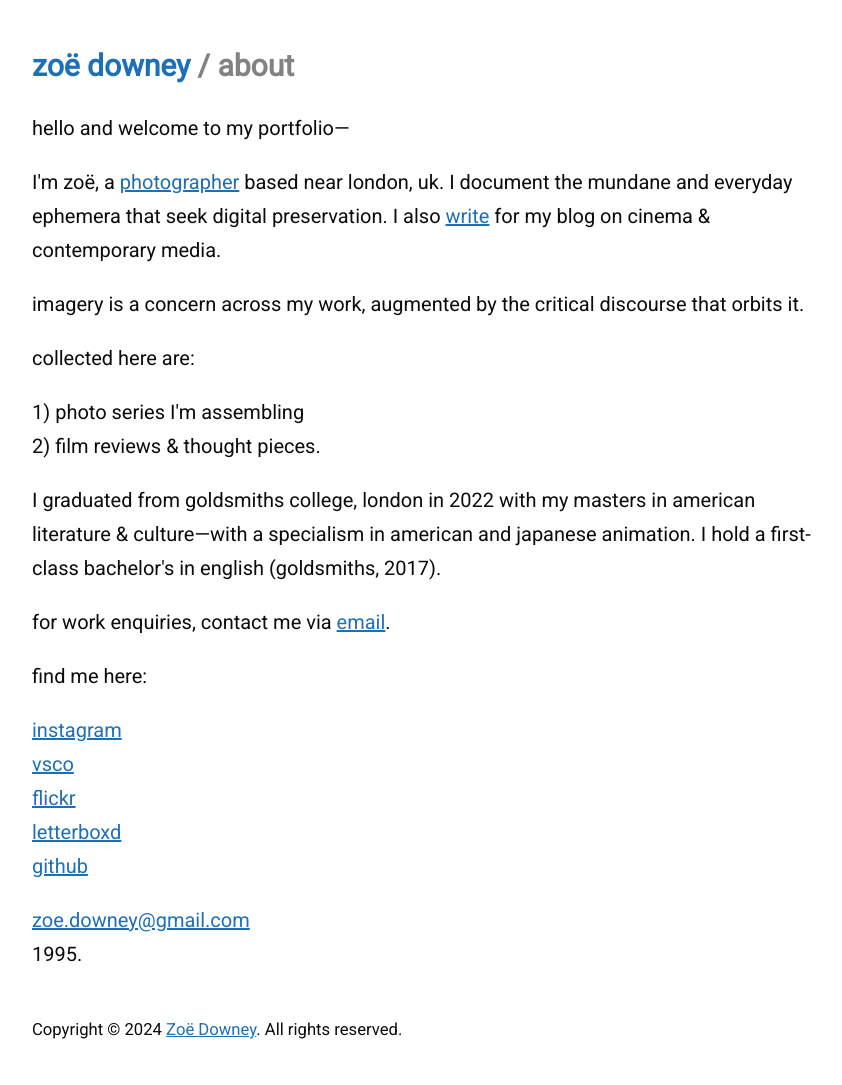
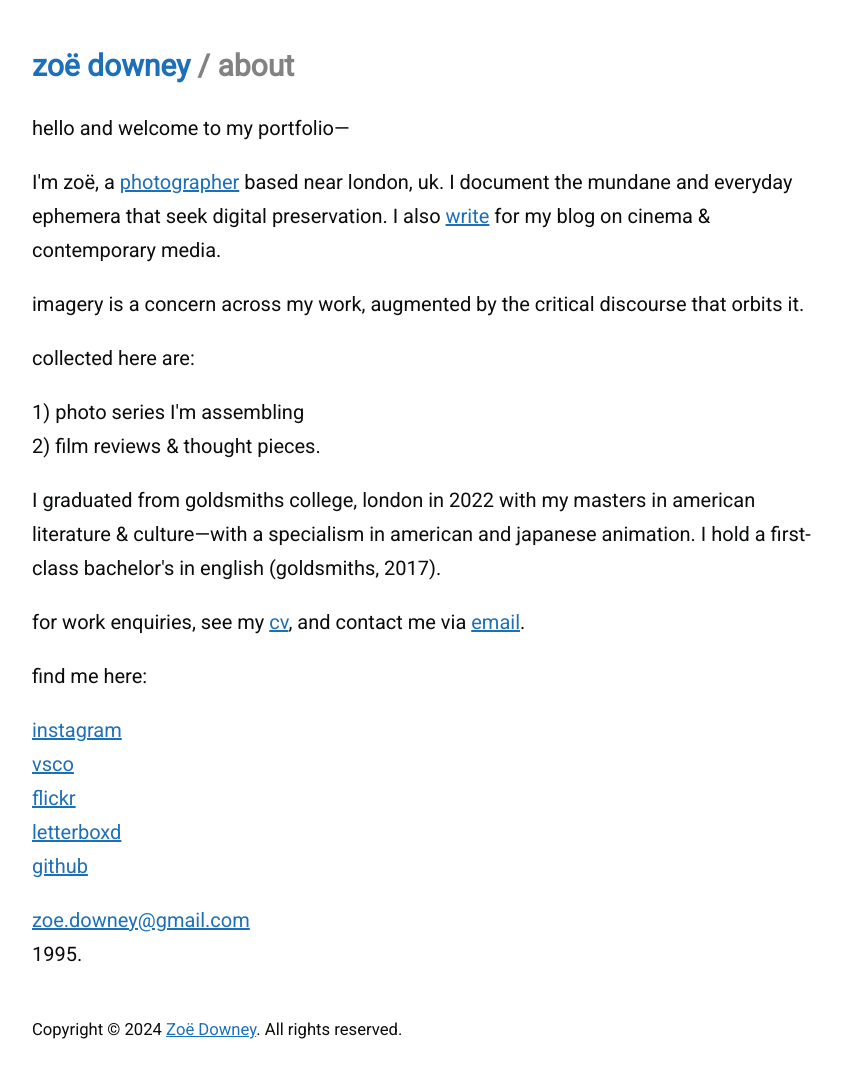
Before and after one commit to zoeurl/zoedowney.github.io, a Jekyll site: the page built from about/index.html, in a window 1280 px wide. Shown: the whole page, without its empty margins (208-1050 px from the left). Built offline with Jekyll 4.4.1, drawn with Linux system fonts in a browser that asks for light colours.

Commit message:
Update index.html

```diff
--- a/about/index.html
+++ b/about/index.html
@@ -17,7 +17,7 @@
 </p>
 I graduated from goldsmiths college, london in 2022 with my masters in american literature & culture—with a specialism in american and japanese animation. I hold a first-class bachelor's in english (goldsmiths, 2017).
 </p>
-for work enquiries, contact me via <a href="mailto:{{site.email}}">email</a>.
+for work enquiries, see my <a href="https://docs.google.com/document/d/1iRSZGF9PkTJvuxi0jFZ2Vjhzw_B056JHXp2PcFHJsUo/edit?tab=t.0">cv</a>, and contact me via <a href="mailto:{{site.email}}">email</a>.
 </p>
 find me here:
 </p>
```
